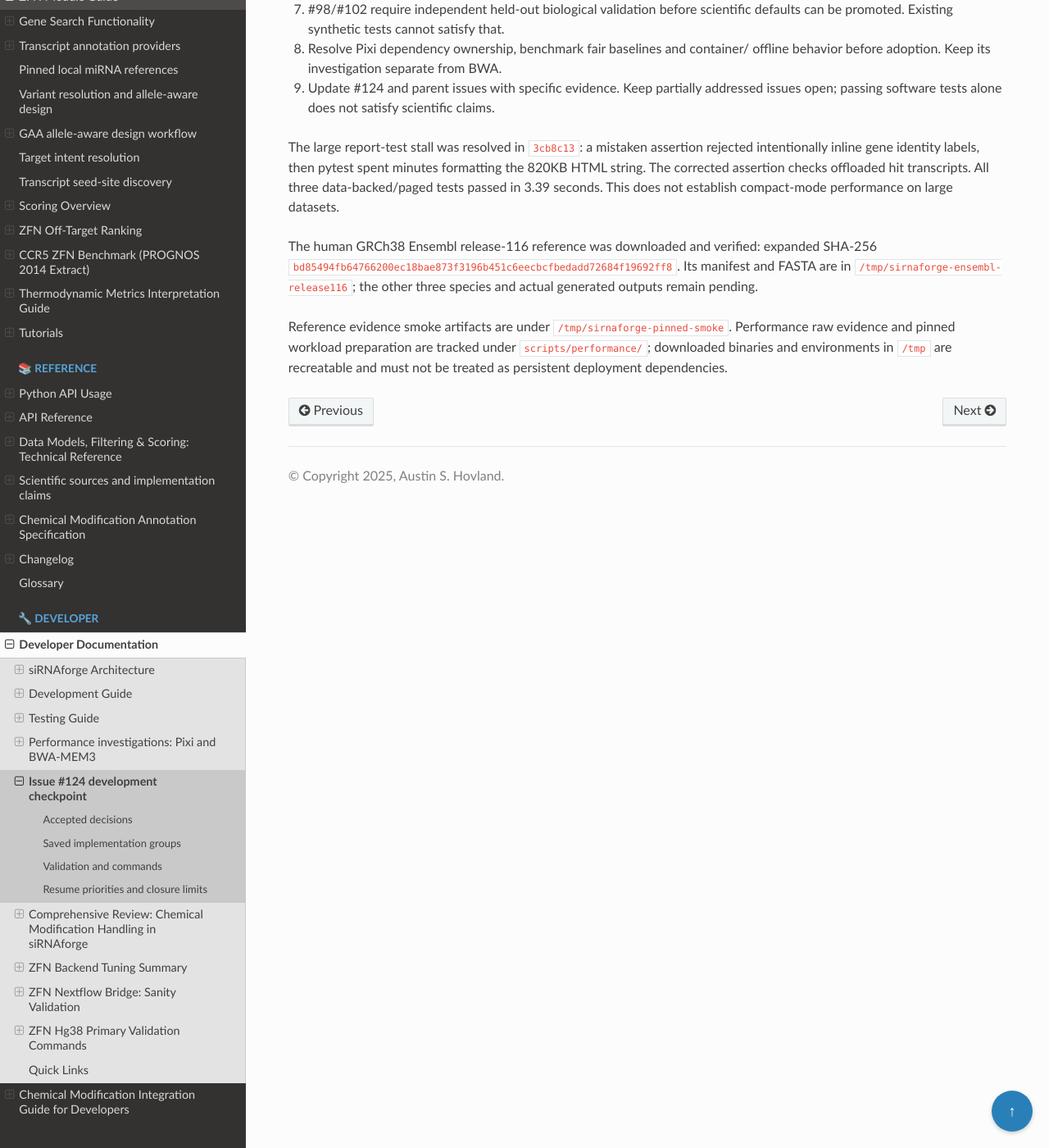
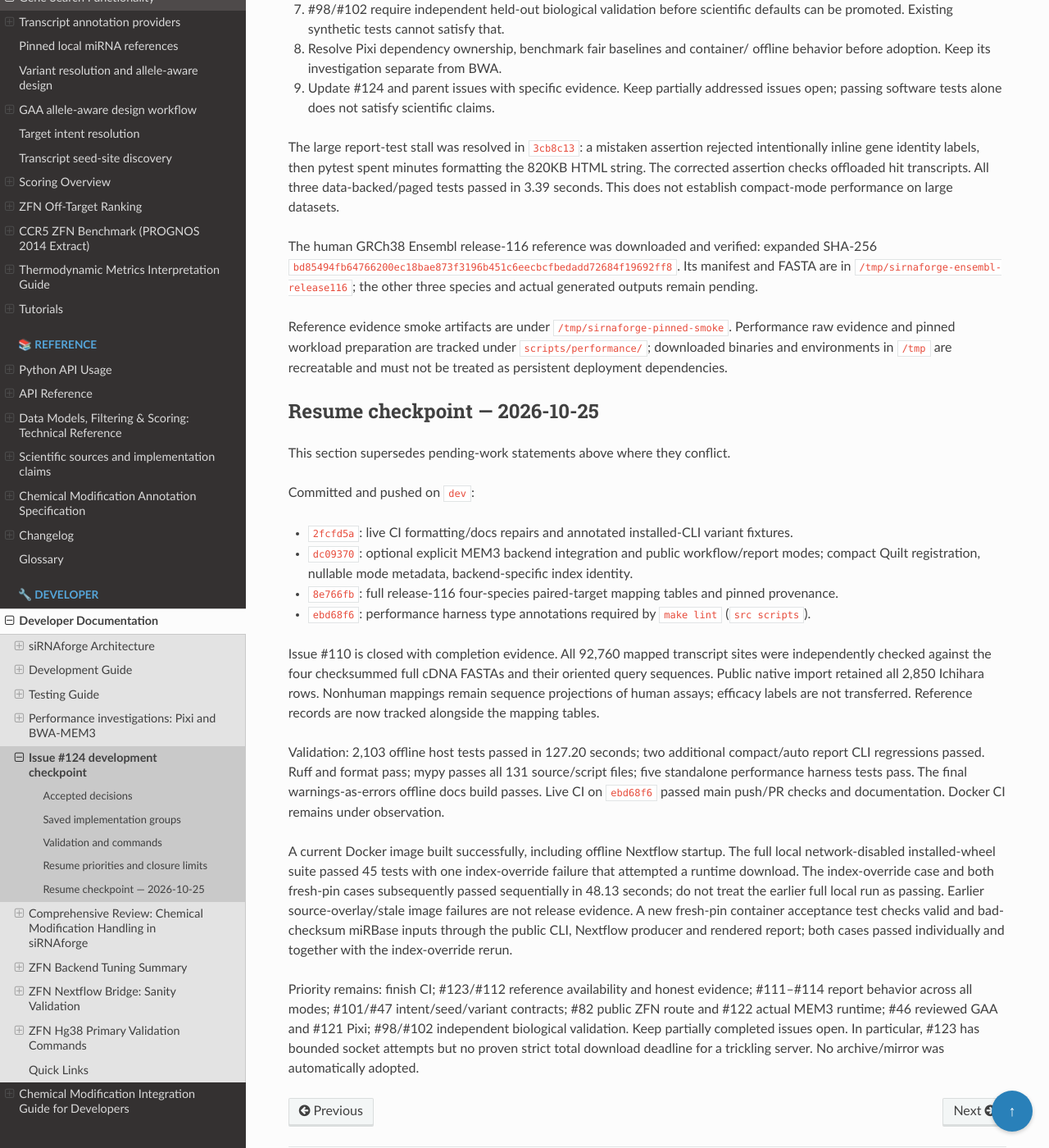
Before and after one commit to Austin-s-h/sirnaforge, a Sphinx documentation site: the page built from docs/developer/issue124_checkpoint.md, in a window 1280 px wide and 1400 px high, scrolled down 2096 px. Shown: the whole window at 82% size. Built offline with Sphinx 7.4.7 and the Read the Docs theme 3.1.0, drawn with Linux system fonts in a browser that asks for light colours.

Commit message:
Verify fresh pinned miRBase workflows through offline container execution

```diff
--- a/docs/developer/issue124_checkpoint.md
+++ b/docs/developer/issue124_checkpoint.md
@@ -114,3 +114,42 @@ Reference evidence smoke artifacts are under `/tmp/sirnaforge-pinned-smoke`.
 Performance raw evidence and pinned workload preparation are tracked under
 `scripts/performance/`; downloaded binaries and environments in `/tmp` are
 recreatable and must not be treated as persistent deployment dependencies.
+
+## Resume checkpoint — 2026-10-25
+
+This section supersedes pending-work statements above where they conflict.
+
+Committed and pushed on `dev`:
+
+- `2fcfd5a`: live CI formatting/docs repairs and annotated installed-CLI variant fixtures.
+- `dc09370`: optional explicit MEM3 backend integration and public workflow/report modes;
+  compact Quilt registration, nullable mode metadata, backend-specific index identity.
+- `8e766fb`: full release-116 four-species paired-target mapping tables and pinned provenance.
+- `ebd68f6`: performance harness type annotations required by `make lint` (`src scripts`).
+
+Issue #110 is closed with completion evidence. All 92,760 mapped transcript sites
+were independently checked against the four checksummed full cDNA FASTAs and their
+oriented query sequences. Public native import retained all 2,850 Ichihara rows.
+Nonhuman mappings remain sequence projections of human assays; efficacy labels are
+not transferred. Reference records are now tracked alongside the mapping tables.
+
+Validation: 2,103 offline host tests passed in 127.20 seconds; two additional
+compact/auto report CLI regressions passed. Ruff and format pass; mypy passes all
+131 source/script files; five standalone performance harness tests pass. The final
+warnings-as-errors offline docs build passes. Live CI on `ebd68f6` passed main
+push/PR checks and documentation. Docker CI remains under observation.
+
+A current Docker image built successfully, including offline Nextflow startup.
+The full local network-disabled installed-wheel suite passed 45 tests with one
+index-override failure that attempted a runtime download. The index-override case and both fresh-pin cases subsequently passed sequentially
+in 48.13 seconds; do not treat the earlier full local run as passing. Earlier source-overlay/stale
+image failures are not release evidence. A new fresh-pin container acceptance test
+checks valid and bad-checksum miRBase inputs through the public CLI, Nextflow
+producer and rendered report; both cases passed individually and together with the index-override rerun.
+
+Priority remains: finish CI; #123/#112 reference availability and honest evidence;
+#111–#114 report behavior across all modes; #101/#47 intent/seed/variant contracts;
+#82 public ZFN route and #122 actual MEM3 runtime; #46 reviewed GAA and #121 Pixi;
+#98/#102 independent biological validation. Keep partially completed issues open.
+In particular, #123 has bounded socket attempts but no proven strict total download
+deadline for a trickling server. No archive/mirror was automatically adopted.
```
Also changed, not shown: 1 other file.
